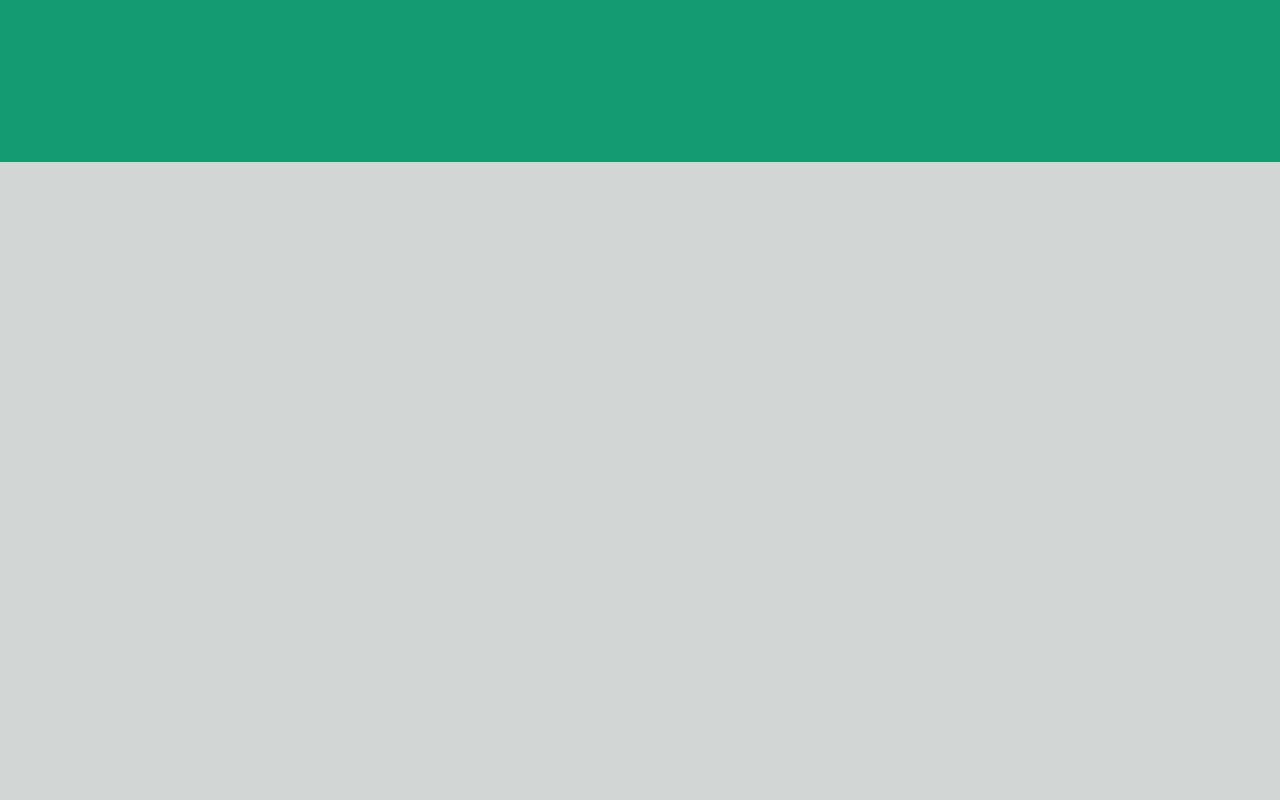
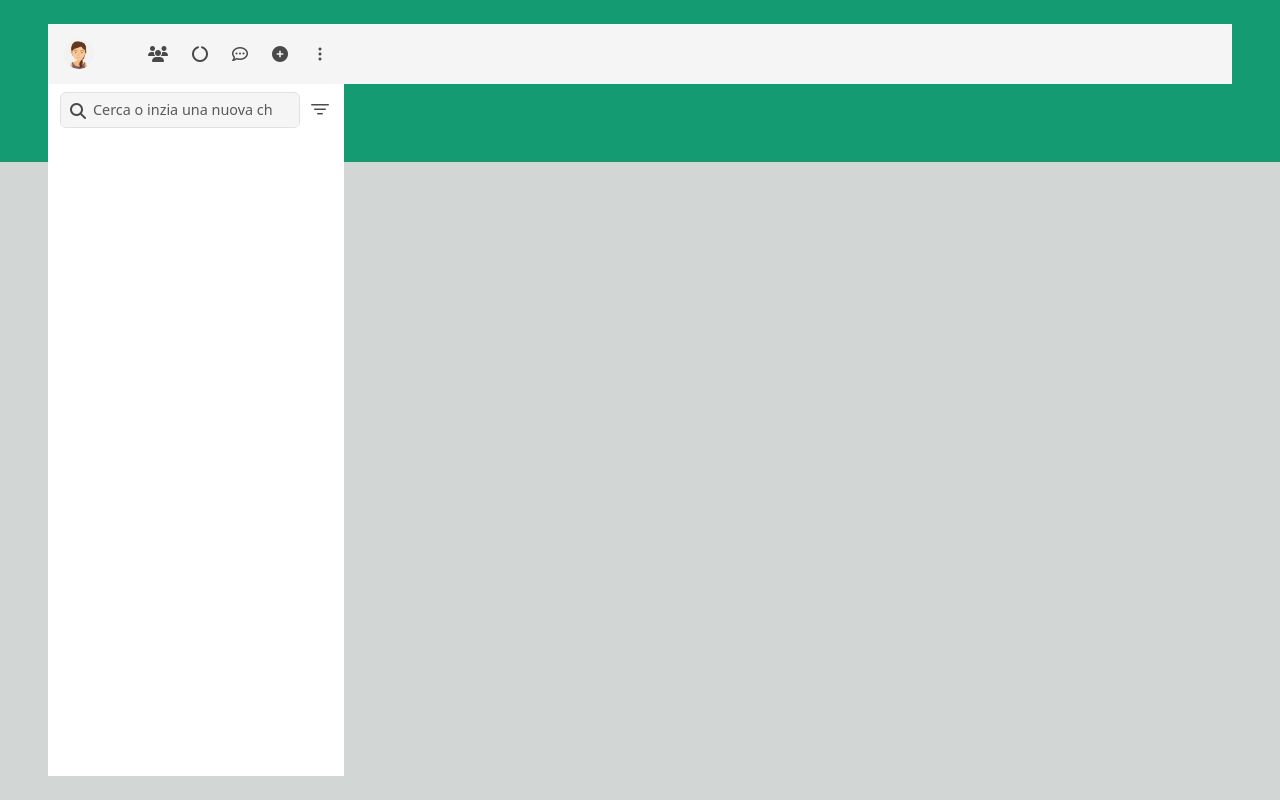
Before and after one commit to giamaf/vue-boolzapp, a plain HTML site: page index.html in a window 1280 px wide. Drawn offline with nearby package versions, Linux system fonts and the light colour scheme.

Commit message:
added navbar and search section

```diff
--- a/css/style.css
+++ b/css/style.css
@@ -3,6 +3,27 @@
     Margin: 0;
     Padding: 0;
     Box-sizing: border-box;
+}
+
+/* # Utils */
+.bg-color-grey {
+    background-color: whitesmoke;
+}
+
+
+/* # Generics */
+img {
+    max-width: 100%;
+    display: block;
+}
+
+ul {
+    list-style: none;
+    margin: 0;
+}
+
+i {
+    color: rgba(0, 0, 0, 0.7);
 }
 
 /* Body & Main */
@@ -18,3 +39,61 @@ main {
     border-radius: 10px;
     display: flex;
 }
+
+/* Main Left & Right | Navbar common specs*/
+
+.main-left nav,
+.main-right nav {
+    height: 60px;
+    background-color: whitesmoke;
+}
+
+/* * --------------------------------------
+/* * Main Left */
+/* * --------------------------------------
+
+/* * Navbar */
+.main-left {
+    background-color: white;
+}
+
+.nav-left img {
+    width: 30px;
+    height: 30px;
+}
+
+
+/* * Search section */
+section.search {
+    display: flex;
+    align-items: center;
+}
+
+.form-search {
+    position: relative;
+    flex-grow: 1;
+}
+
+.fa-magnifying-glass {
+    position: absolute;
+    top: 11px;
+    left: 10px;
+}
+
+.form-search input {
+    padding-left: 2rem;
+    font-size: 0.9rem;
+}
+
+.bi.bi-filter {
+    font-size: 1.5rem;
+}
+
+/***** EFFECTS *****/
+.nav-right ul li:hover a {
+    filter: contrast(0);
+}
+
+section.search a:hover {
+    filter: contrast(0);
+}
--- a/index.html
+++ b/index.html
@@ -37,6 +37,60 @@
     <div id="root">
         <div class="container-fluid px-5 py-4">
             <main>
+                <!-- Main Left-->
+                <div class="main-left col-3">
+
+                    <!-- Navbar -->
+                    <nav class="navbar px-3">
+                        <div class="nav-left">
+                            <img src="img/avatar_io.jpg" class="rounded-circle" alt="my-avatar">
+                        </div>
+                        <div class="nav-right">
+                            <ul class="d-flex gap-lg-4">
+                                <li>
+                                    <a class="d-none d-xl-inline-block" href="#"><i class="fa-solid fa-users"></i></a>
+                                </li>
+                                <li>
+                                    <a class="d-none d-xl-inline-block" href="#"><i
+                                            class="fa-solid fa-circle-notch"></i></a>
+                                </li>
+                                <li>
+                                    <a class="d-none d-xl-inline-block" href="#"><i
+                                            class="fa-regular fa-comment-dots"></i></a>
+                                </li>
+                                <li>
+                                    <a class="d-none d-xl-inline-block" href="#"><i
+                                            class="fa-solid fa-circle-plus"></i></a>
+                                </li>
+                                <li>
+                                    <a href="#"><i class="bi bi-three-dots-vertical"></i></a>
+                                </li>
+                            </ul>
+                        </div>
+                    </nav>
+
+                    <div class="container">
+
+                        <!-- Search section -->
+                        <section class="search my-2">
+                            <form class="form-search me-2" role="search">
+                                <i class="fa-solid fa-magnifying-glass"></i>
+                                <input class="bg-color-grey form-control" type="search"
+                                    placeholder="Cerca o inzia una nuova chat" aria-label="Search">
+                            </form>
+                            <a href="#"><i class="bi bi-filter"></i></a>
+                        </section>
+
+
+
+
+                    </div>
+                </div>
+
+                <!-- Main Right-->
+                <div class="main-right col-9">
+                    <nav></nav>
+                </div>
 
             </main>
         </div>
```
